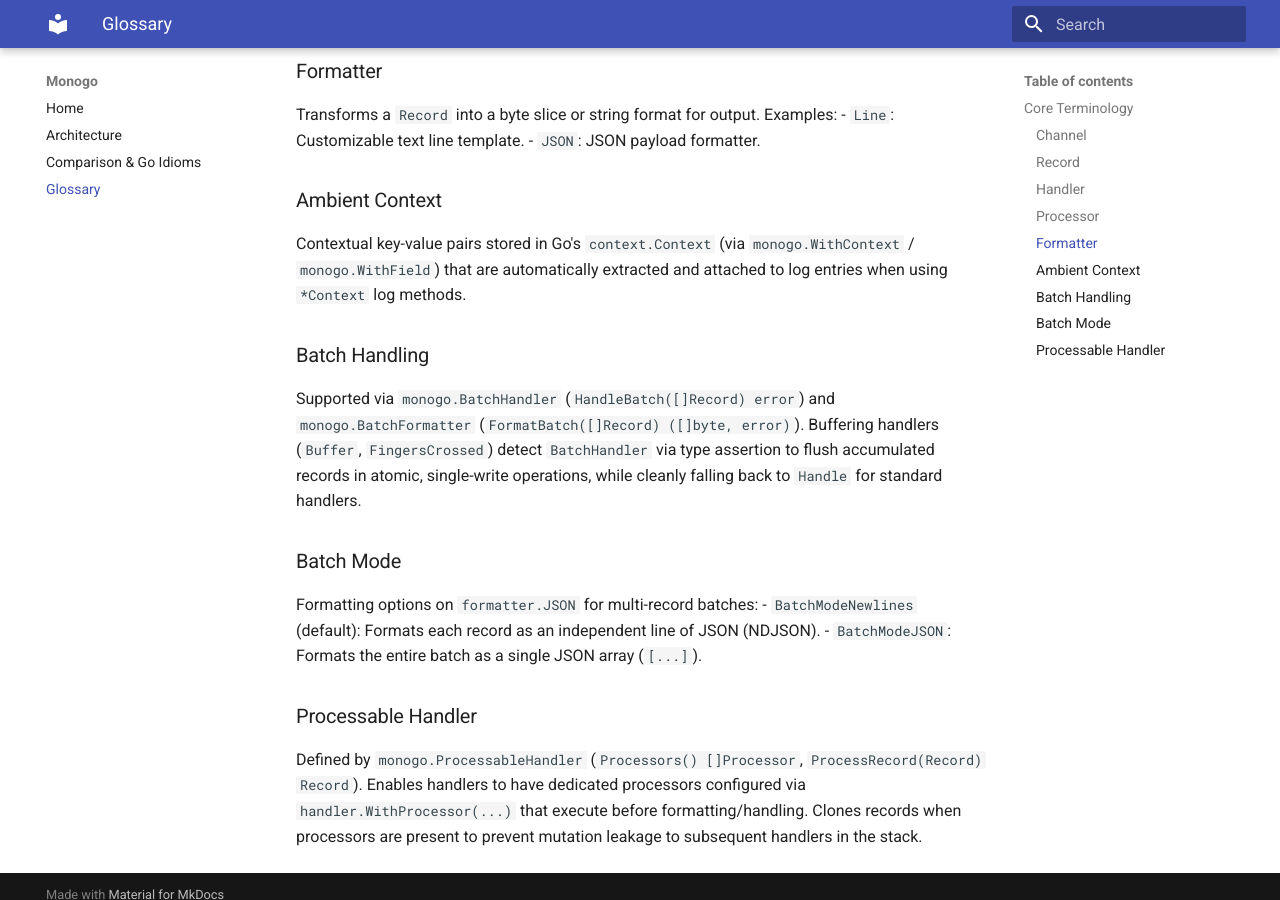
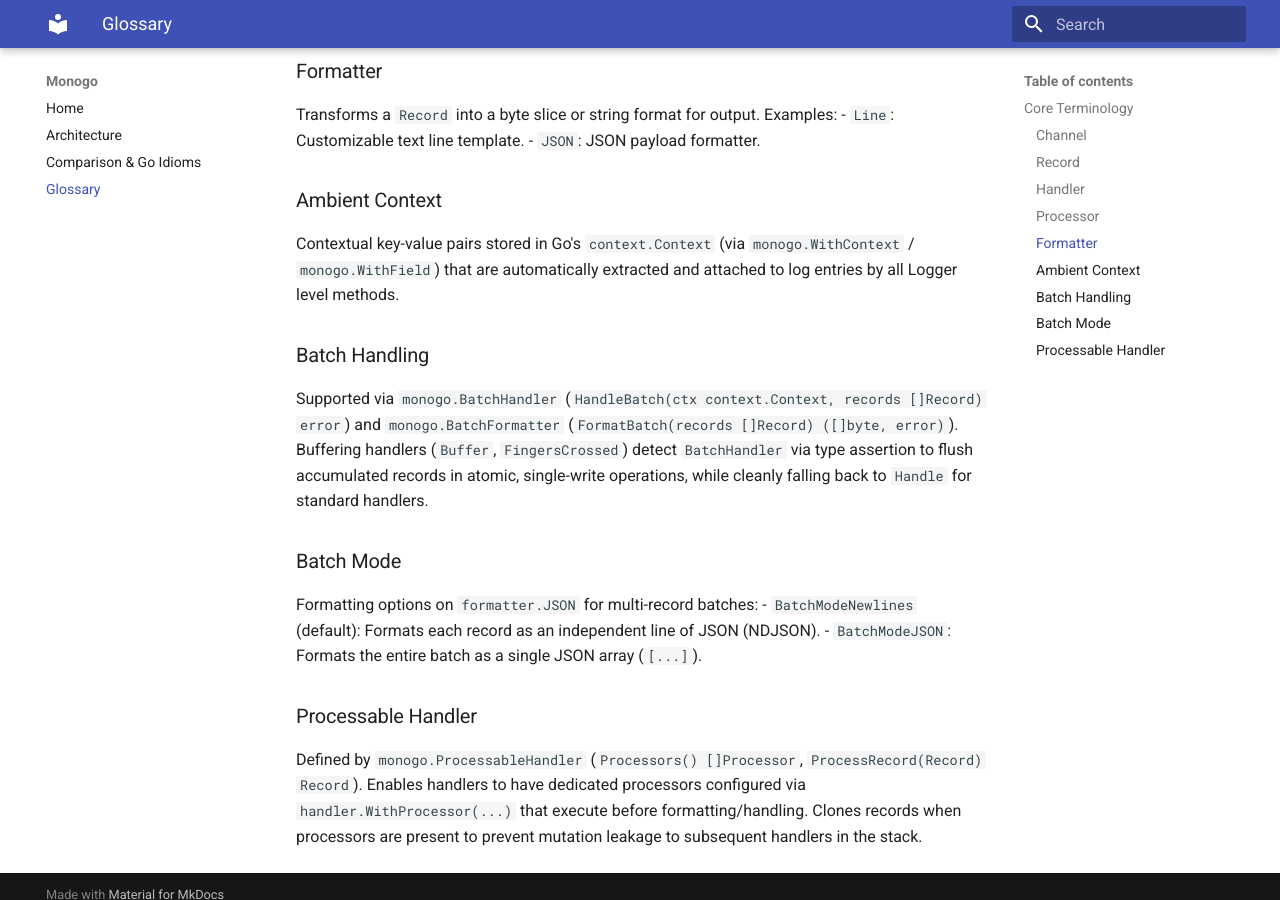
Before and after one commit to githoober/monogo, an MkDocs documentation site: the page built from docs/glossary.md, in a window 1280 px wide and 900 px high, scrolled down 936 px. Built offline with MkDocs 1.6.1 and Material for MkDocs 9.7.7, drawn with Linux system fonts in a browser that asks for light colours.

Commit message:
Update docs to reflect mandatory ctx and handler contract signatures

```diff
--- a/docs/glossary.md
+++ b/docs/glossary.md
@@ -39,10 +39,10 @@ Transforms a `Record` into a byte slice or string format for output. Examples:
 - `JSON`: JSON payload formatter.
 
 ### Ambient Context
-Contextual key-value pairs stored in Go's `context.Context` (via `monogo.WithContext` / `monogo.WithField`) that are automatically extracted and attached to log entries when using `*Context` log methods.
+Contextual key-value pairs stored in Go's `context.Context` (via `monogo.WithContext` / `monogo.WithField`) that are automatically extracted and attached to log entries by all Logger level methods.
 
 ### Batch Handling
-Supported via `monogo.BatchHandler` (`HandleBatch([]Record) error`) and `monogo.BatchFormatter` (`FormatBatch([]Record) ([]byte, error)`). Buffering handlers (`Buffer`, `FingersCrossed`) detect `BatchHandler` via type assertion to flush accumulated records in atomic, single-write operations, while cleanly falling back to `Handle` for standard handlers.
+Supported via `monogo.BatchHandler` (`HandleBatch(ctx context.Context, records []Record) error`) and `monogo.BatchFormatter` (`FormatBatch(records []Record) ([]byte, error)`). Buffering handlers (`Buffer`, `FingersCrossed`) detect `BatchHandler` via type assertion to flush accumulated records in atomic, single-write operations, while cleanly falling back to `Handle` for standard handlers.
 
 ### Batch Mode
 Formatting options on `formatter.JSON` for multi-record batches:
```
Also changed, not shown: docs/architecture.md (+1 -1 lines), docs/comparison.md (+1 -1 lines).
